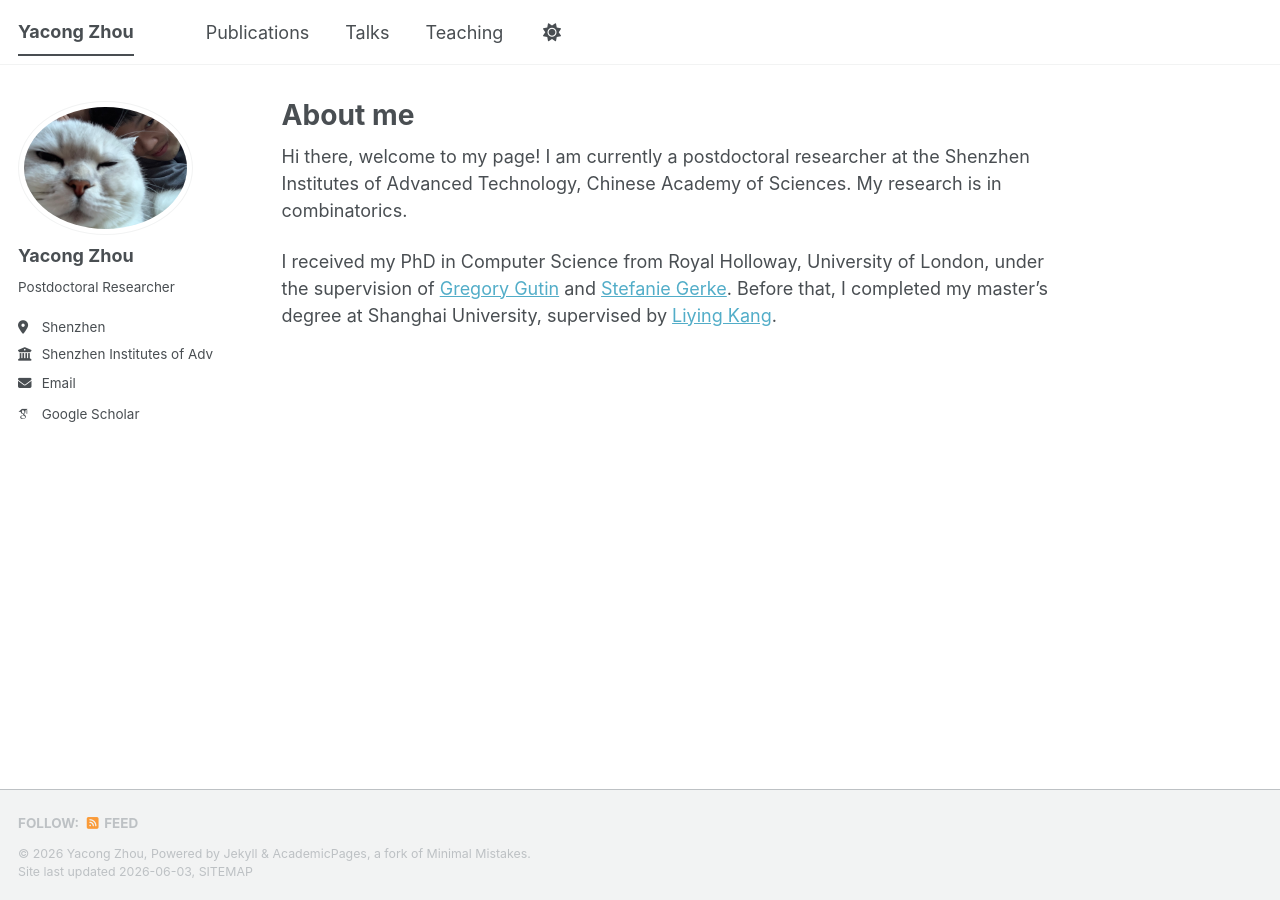
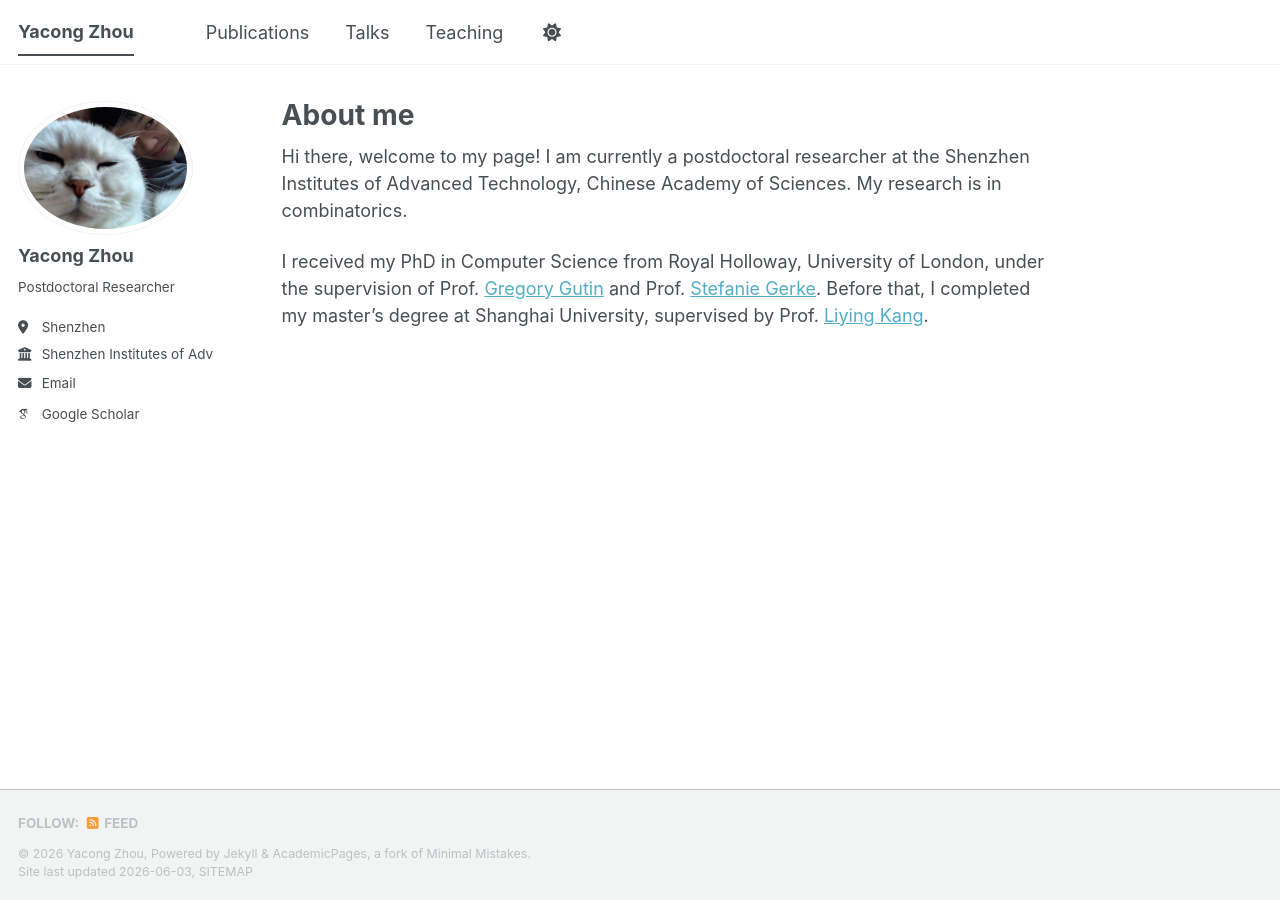
Before and after one commit to YACONGZHOU/yacongzhou.github.io, a Jekyll site: the page built from _pages/about.md, in a window 1280 px wide. Built offline with Jekyll 4.4.1, drawn with Linux system fonts in a browser that asks for light colours; some web fonts are replaced; a script bundle is joined from its source files by our own code; library files that are not in the unit come from our copies.

Commit message:
Update about.md

```diff
--- a/_pages/about.md
+++ b/_pages/about.md
@@ -9,4 +9,4 @@ redirect_from:
 
 Hi there, welcome to my page! I am currently a postdoctoral researcher at the Shenzhen Institutes of Advanced Technology, Chinese Academy of Sciences. My research is in combinatorics.
 
-I received my PhD in Computer Science from Royal Holloway, University of London, under the supervision of [Gregory Gutin](https://pure.royalholloway.ac.uk/en/persons/gregory-gutin/) and [Stefanie Gerke](https://pure.royalholloway.ac.uk/en/persons/stefanie-gerke/). Before that, I completed my master's degree at Shanghai University, supervised by [Liying Kang](https://en.math.shu.edu.cn/info/1017/1586.htm).
+I received my PhD in Computer Science from Royal Holloway, University of London, under the supervision of Prof. [Gregory Gutin](https://pure.royalholloway.ac.uk/en/persons/gregory-gutin/) and Prof. [Stefanie Gerke](https://pure.royalholloway.ac.uk/en/persons/stefanie-gerke/). Before that, I completed my master's degree at Shanghai University, supervised by Prof. [Liying Kang](https://en.math.shu.edu.cn/info/1017/1586.htm).
```
